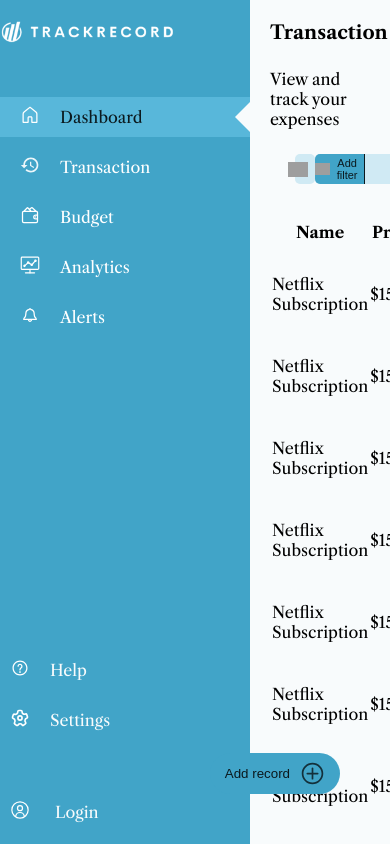
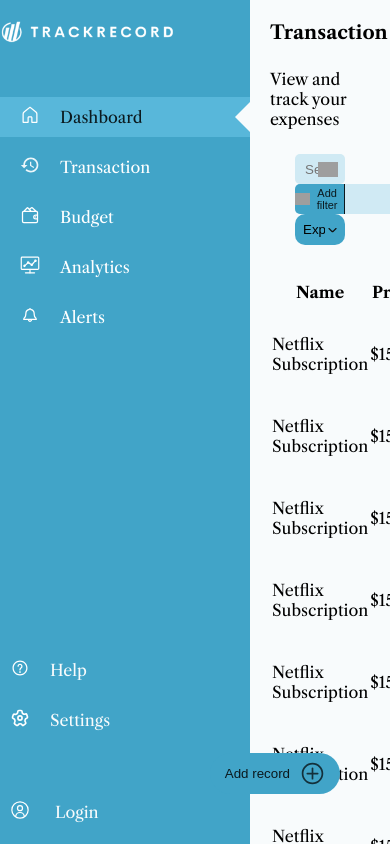
Before and after one commit to Etan31/Trackrecords-101, a React (Create React App) app in the folder v2-trackrecord/: page /transaction in a window 390 px wide. Built offline with nearby package versions, Linux system fonts and the light colour scheme; grey boxes are pictures that could not be loaded.

Commit message:
Refactor: change code on the conatiner of search and export data button

```diff
--- a/v2-trackrecord/src/css/Transaction.css
+++ b/v2-trackrecord/src/css/Transaction.css
@@ -10,6 +10,7 @@
 
 .organize-data {
    display: flex;
+   flex-wrap: wrap;
    justify-content: space-between;
    padding-inline: clamp(25px, 3vw, 70px)
 }
@@ -45,6 +46,7 @@
    display: flex;
    flex-direction: row-reverse;
    height: 30px;
+   margin-right: clamp(100px, 5%, 300px);
    width: clamp(400px, 30vw, 700px);
    background-color: var(--accent-25);
    position: relative;
@@ -94,3 +96,7 @@
    background-position: calc(100% - 5px) center;
    background-size: 15px;
 }
+
+select#export-transaction {
+   cursor: pointer;
+}
```
